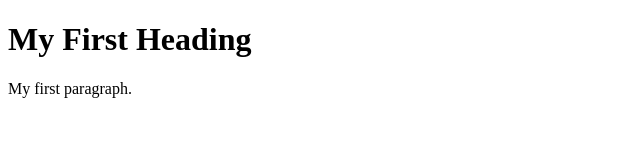
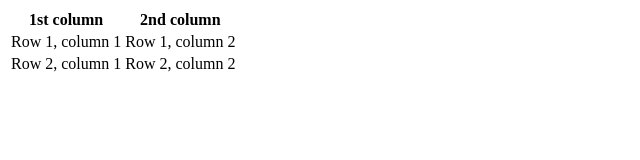
Before and after one commit to ssereniity/hosted-webpage, a plain HTML site: page index.html in a window 1280 px wide. Shown: the whole page, without its empty margins (0-640 px from the left). Drawn offline with Linux system fonts and the light colour scheme.

Commit message:
Update index.html

```diff
--- a/index.html
+++ b/index.html
@@ -2,8 +2,20 @@
 <html>
 <body>
 
-<h1>My First Heading</h1>
-<p>My first paragraph.</p>
+<table>
+<tbody>
+<tr>
+<th>1st column</th>
+<th>2nd column</th>
+</tr>
+<tr>
+<td>Row 1, column 1</td>
+<td>Row 1, column 2</td>
+</tr>
+<td>Row 2, column 1</td>
+<td>Row 2, column 2</td>
+</tbody>
+</table>
 
 </body>
 </html>
```
